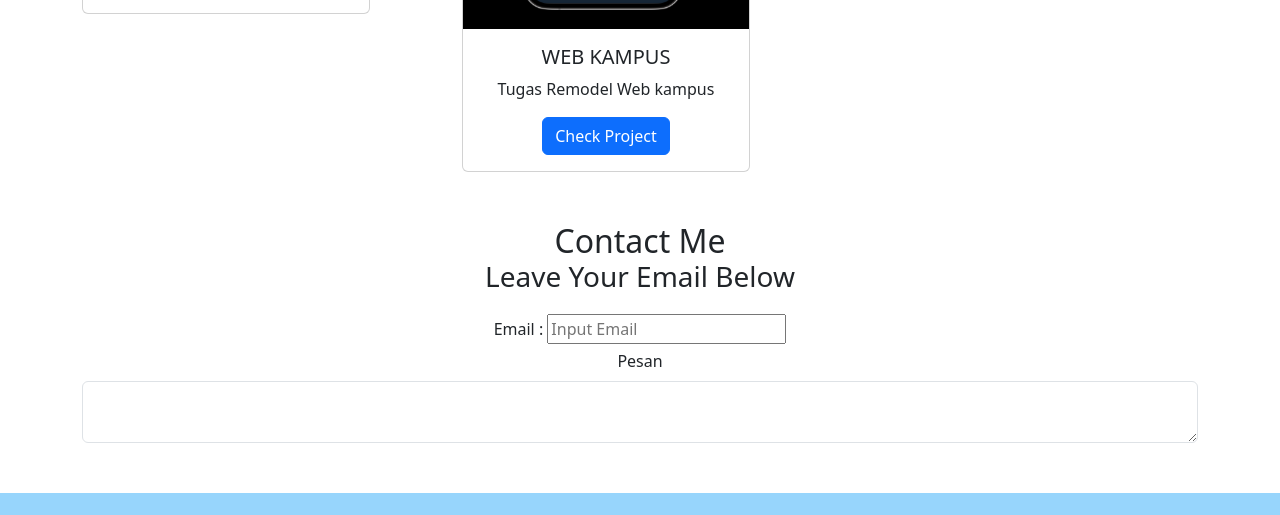
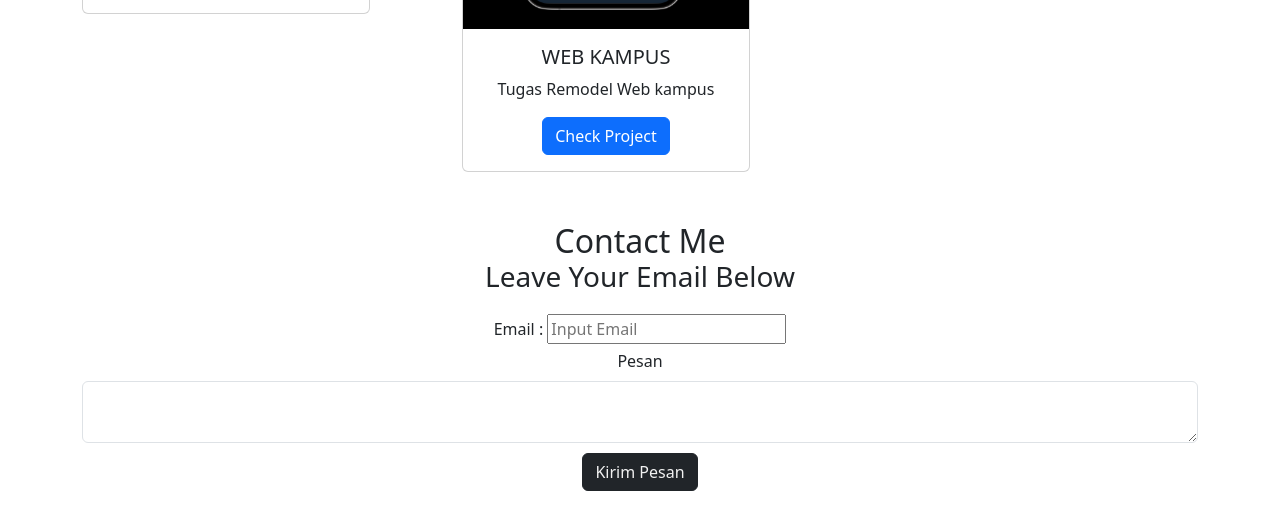
Before and after one commit to AchmadDenii/AchmadDenii.github.io, a plain HTML site: page index.html in a window 1280 px wide. Shown: the part 1833-2348 px from the top of the page. Drawn offline with nearby package versions, Linux system fonts and the light colour scheme.

Commit message:
adding button

```diff
--- a/css/style.css
+++ b/css/style.css
@@ -39,7 +39,6 @@
 text-align: center;
 }
 
-
 .footer {
   text-align: center;
   background-color: #97d5fc;
--- a/index.html
+++ b/index.html
@@ -85,7 +85,11 @@
       <div class="container">
         <div class="row align-items-start">
           <div class="col text-center">
-            <img src="image/profile.jpg" alt="Photo" style="border-radius: 30px;" />
+            <img
+              src="image/profile.jpg"
+              alt="Photo"
+              style="border-radius: 30px"
+            />
           </div>
           <div class="col">
             <h2 id="link-2">ABOUT ME</h2>
@@ -222,7 +226,7 @@
             placeholder="Input Email"
           />
         </div>
-        <div class="textarea" style="margin-bottom: 50px">
+        <div class="textarea" style="margin-bottom: 10px">
           <label for="pesan" class="form-label">Pesan</label>
           <textarea
             class="form-control"
@@ -230,6 +234,13 @@
             rows="2"
           ></textarea>
         </div>
+        <a
+          class="btn btn-dark"
+          style="color: #f1f1f1; margin-bottom: 30px;"
+          href="#"
+          role="button"
+          >Kirim Pesan</a
+        >
       </div>
     </section>
     <!-- footer -->
```
